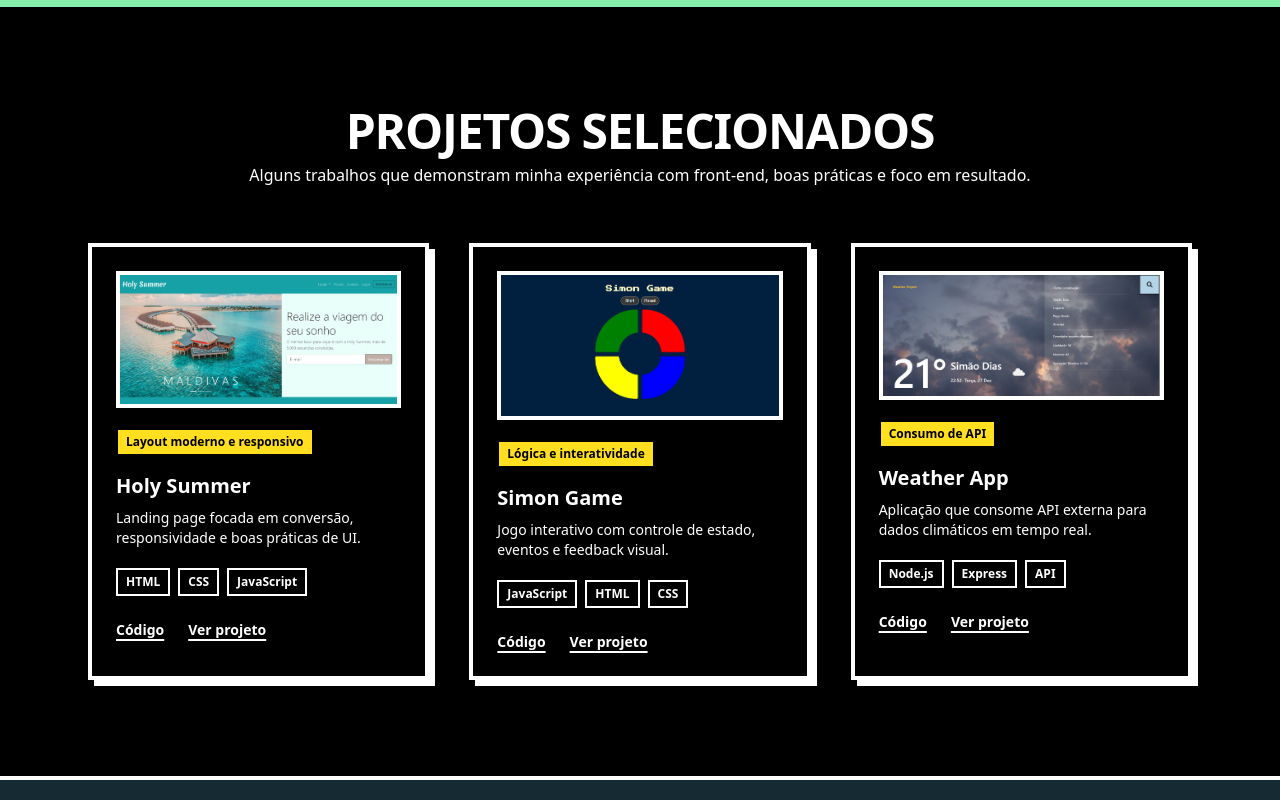
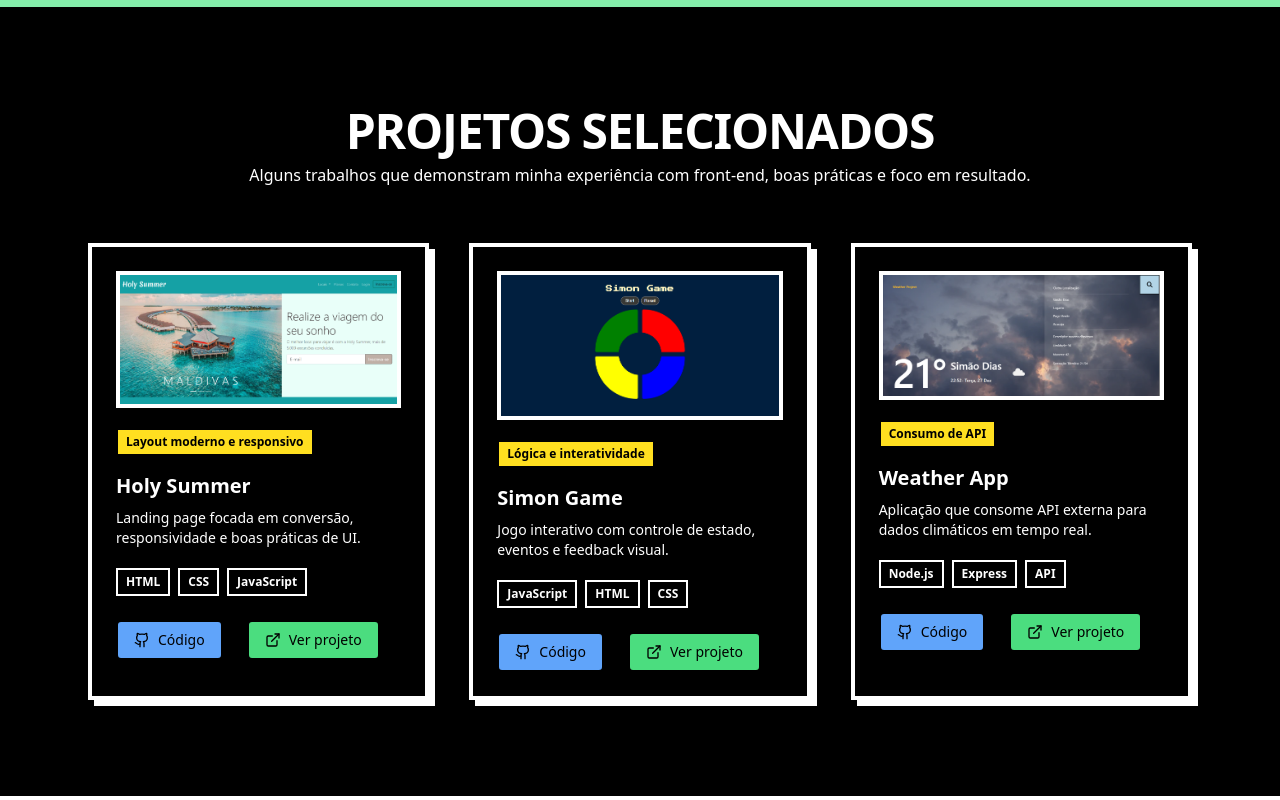
Before and after one commit to mpaullos/portfolio, a React (Vite) app: page / in a window 1280 px wide. Shown: the part 709-1509 px from the top of the page. Built offline with nearby package versions, Linux system fonts and the light colour scheme.

Commit message:
style: add icons from source code and live

```diff
--- a/src/sections/Projects.tsx
+++ b/src/sections/Projects.tsx
@@ -1,3 +1,5 @@
+import { Github, ExternalLink } from "lucide-react";
+import { Button } from "@/components/ui/button";
 import { projects } from "../data/projects";
 
 export default function Projects() {
@@ -92,28 +94,22 @@ export default function Projects() {
                   href={project.repo}
                   target="_blank"
                   rel="noopener noreferrer"
-                  className="
-                    underline
-                    decoration-2
-                    underline-offset-4
-                    hover:opacity-70
-                  "
                 >
-                  Código
+                  <Button className="bg-[#60A4FA]">
+                    <Github />
+                    Código
+                  </Button>
                 </a>
 
                 <a
                   href={project.live}
                   target="_blank"
                   rel="noopener noreferrer"
-                  className="
-                    underline
-                    decoration-2
-                    underline-offset-4
-                    hover:opacity-70
-                  "
                 >
-                  Ver projeto
+                  <Button className="bg-[#4BDD7F]">
+                    <ExternalLink />
+                    Ver projeto
+                  </Button>
                 </a>
               </div>
             </article>
```
